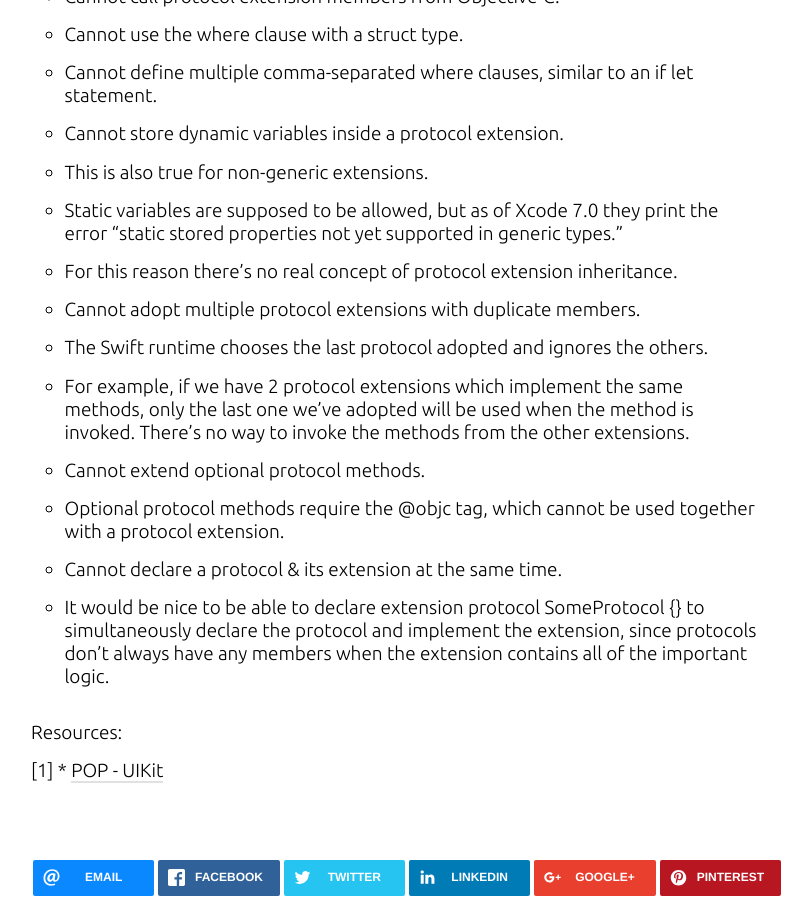
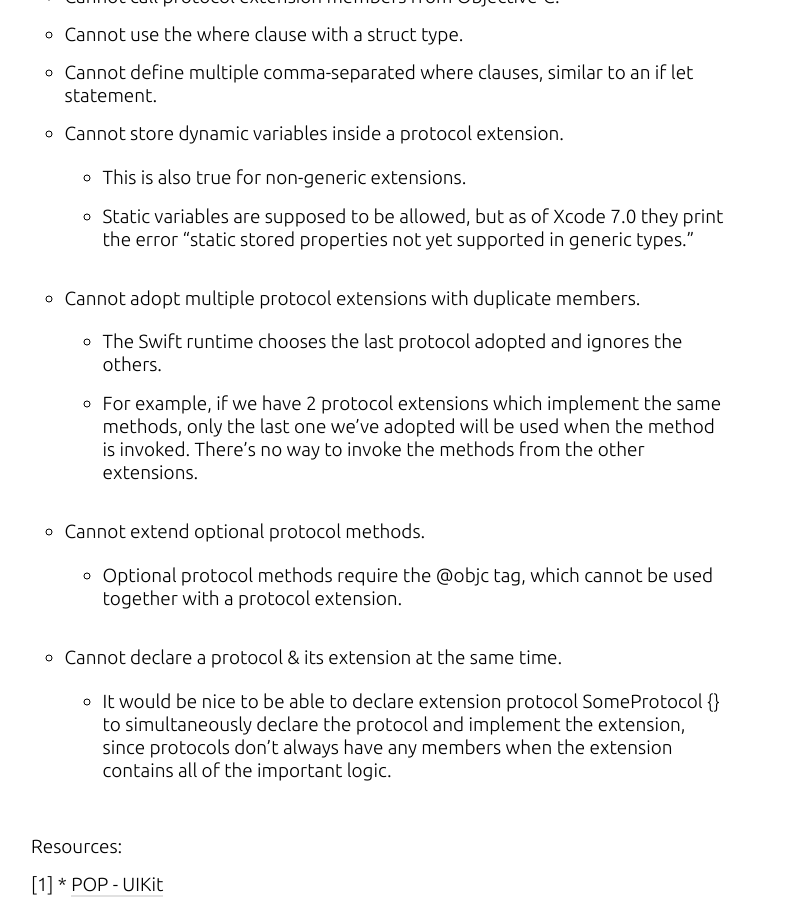
Before and after one commit to tarangpatel/whatilove, a Jekyll site: the page built from _posts/2016-03-27-protocol-programming.markdown, in a window 1280 px wide and 900 px high, scrolled down 659 px. Shown: the whole window, without its empty margins (233-1045 px from the left). Built offline with Jekyll 4.4.1, drawn with Linux system fonts in a browser that asks for light colours; nearby versions of some CDN libraries; comment, search, counter and statistics services are not loaded.

Commit message:
formatting

```diff
--- a/_posts/2016-03-27-protocol-programming.markdown
+++ b/_posts/2016-03-27-protocol-programming.markdown
@@ -19,16 +19,15 @@ title: Protocol Oriented Programing (Swift)
 * Cannot use the where clause with a struct type.
 * Cannot define multiple comma-separated where clauses, similar to an if let statement.
 * Cannot store dynamic variables inside a protocol extension.
-* This is also true for non-generic extensions.
-* Static variables are supposed to be allowed, but as of Xcode 7.0 they print the error "static stored properties not yet supported in generic types."
-* For this reason there's no real concept of protocol extension inheritance.
+  * This is also true for non-generic extensions.
+  * Static variables are supposed to be allowed, but as of Xcode 7.0 they print the error "static stored properties not yet supported in generic types."
 * Cannot adopt multiple protocol extensions with duplicate members.
-* The Swift runtime chooses the last protocol adopted and ignores the others.
-* For example, if we have 2 protocol extensions which implement the same methods, only the last one we've adopted will be used when the method is invoked. There's no way to invoke the methods from the other extensions.
+  * The Swift runtime chooses the last protocol adopted and ignores the others.
+  * For example, if we have 2 protocol extensions which implement the same methods, only the last one we've adopted will be used when the method is invoked. There's no way to invoke the methods from the other extensions.
 * Cannot extend optional protocol methods.
-* Optional protocol methods require the @objc tag, which cannot be used together with a protocol extension.
+  * Optional protocol methods require the @objc tag, which cannot be used together with a protocol extension.
 * Cannot declare a protocol & its extension at the same time.
-* It would be nice to be able to declare extension protocol SomeProtocol {} to simultaneously declare the protocol and implement the extension, since protocols don't always have any members when the extension contains all of the important logic.
+  * It would be nice to be able to declare extension protocol SomeProtocol {} to simultaneously declare the protocol and implement the extension, since protocols don't always have any members when the extension contains all of the important logic.
 
 
 Resources:
```
